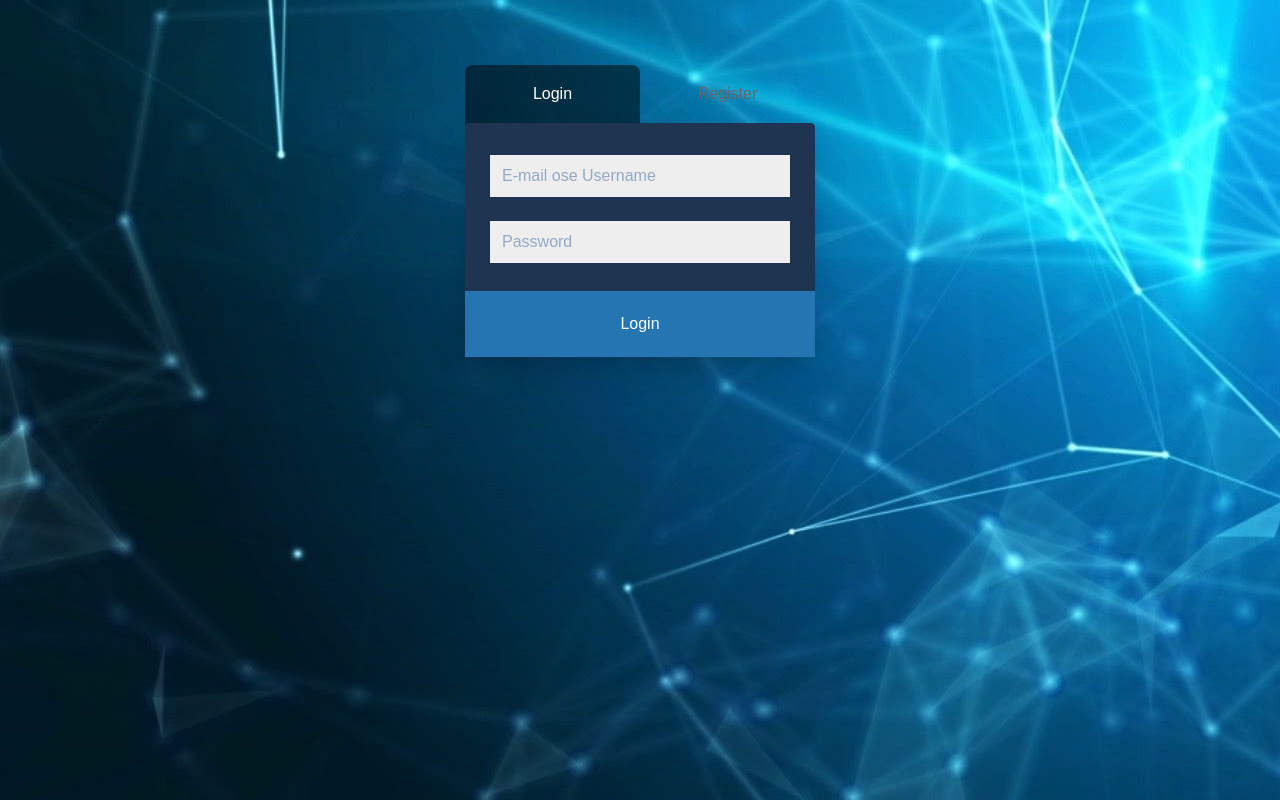
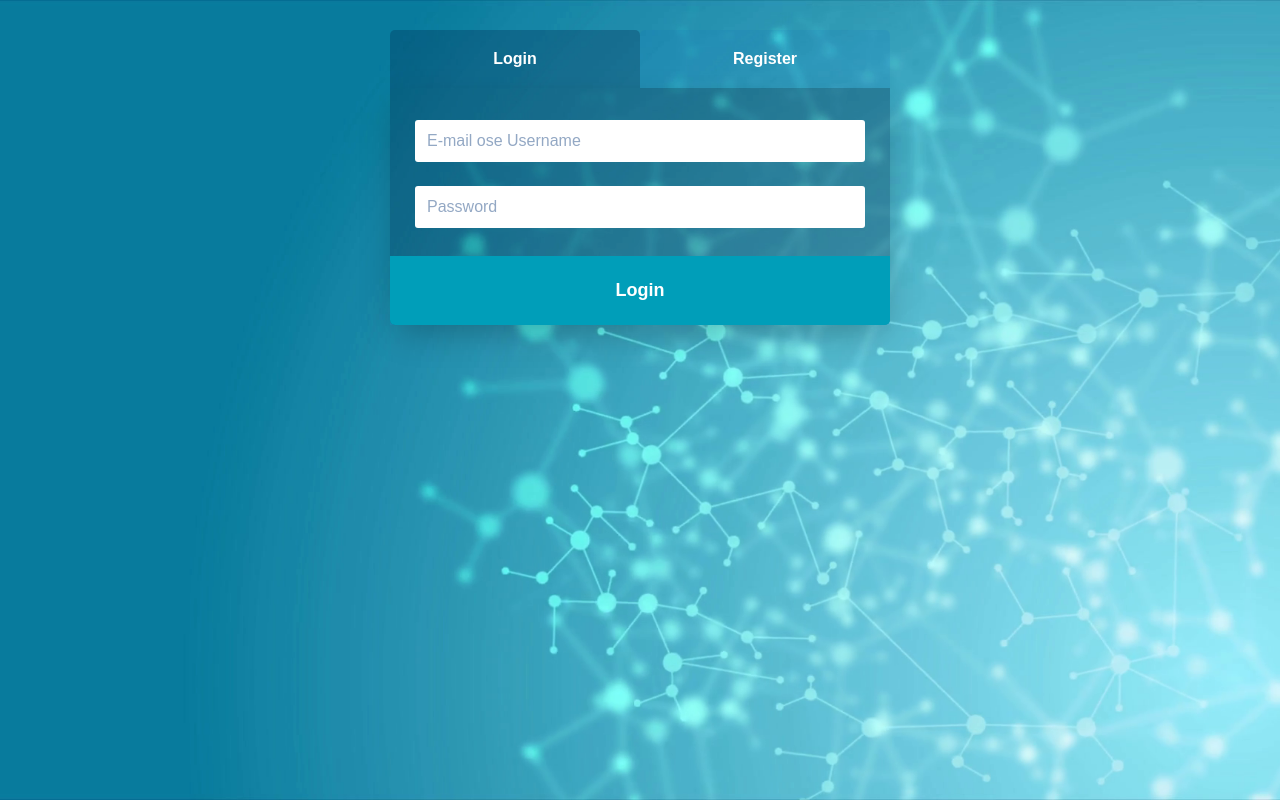
Before and after one commit to ardianhalitaj/senzomat, a PHP site: page /login.html in a window 1280 px wide. Run offline with PHP 8.4, Linux system fonts and the light colour scheme.

Commit message:
Fixed styling for login/register

```diff
--- a/assets/css/login.css
+++ b/assets/css/login.css
@@ -1,23 +1,25 @@
 	body {
-		background-image: url(../img/backgrounds/1.jpg);
+		background: url(../img/pharma_logger.png) no-repeat center center fixed;
+        -webkit-background-size: cover;
+        -moz-background-size: cover;
+        -o-background-size: cover;
+        background-size: cover;
 		margin: 0;
 		padding: 0;
 		font-family: 'Century Gothic', CenturyGothic, AppleGothic, sans-serif;font-weight: light;
-		font-weight: 100;
 	}
 
 .loginWrapper {
 	display: block;
-	position: relative;
-	width: 350px;
-	text-align: center;
+	position: absolute;
   margin: auto;
+	width: 500px;
+	height: 750px;
+	position: fixed;
+  top: 0;
+  bottom: 0;
+  left: 0;
   right: 0;
-	left: 0;
-	margin-top: 60px;
-	margin-bottom: 60px;
-	z-index: 1000;
-	transition: box-shadow 1s;
 }
 
 .logginFormFooter {
@@ -55,6 +57,7 @@ nav {
   width: 100%;
   -webkit-transform: translateY(5px);
   transform: translateY(5px);
+	margin-bottom: 5px;
 }
 
 .tabs > li {
@@ -62,13 +65,14 @@ nav {
   display: table-cell;
   list-style: none;
   text-align: center;
-  padding: 20px 20px 25px 20px;
+  padding: 20px 20px 20px 20px;
   position: relative;
   overflow: hidden;
   cursor: pointer;
-  color: #666;
-  background-color: none;
-
+  color: #fff;
+	font-weight: 600;
+	background-color: rgba(0,100,200,0.1);
+	border-radius: 5px 5px 0 0;
 }
 .tabs > li:before {
   z-index: -1;
@@ -79,67 +83,54 @@ nav {
   color: #FFF;
   top: 0;
   left: 0;
- 	background-color: #DDD;
   -webkit-transform: translateY(100%);
   transform: translateY(100%);
   transition-duration: .25s;
-  border-radius: 8px 8px 0 0;
 }
 
 .tabs > li:hover:before {
   -webkit-transform: translateY(70%);
   transform: translateY(70%);
 }
-.tabs > li.active {
-  color: #FFF;
-}
 .tabs > li.active:before {
   transition-duration: .5s;
- 	background: #1e3451;
-  background: rgba(0, 0, 0, 0.5);
+  background: rgba(0, 0, 0, 0.2);
   -webkit-transform: translateY(0);
   transform: translateY(0);
 }
 
 .tab__content {
-  background-color: white;
   position: relative;
   width: 100%;
-  border-radius: 5px 5px 0px 0px;
- 	background-color: #1e3451;
+ 	background: rgba(0, 100, 200, 0.1);
   -webkit-box-shadow: 0px 12px 34px -8px rgba(0,0,0,0.28);
   -moz-box-shadow: 0px 12px 34px -8px rgba(0,0,0,0.28);
   box-shadow: 0px 12px 34px -8px rgba(0,0,0,0.28);
-
 }
 .tab__content > li {
   width: 100%;
   position: absolute;
-  border-radius: 5px;
   color: #FFF;
   top: 0;
   left: 0;
-  background-color: #1e3451;
   display: none;
   list-style: none;
 }
 .tab__content > li .content__wrapper {
   text-align: center;
-  border-radius: 5px;
   padding-top: 24px;
   background-color: #1e3451;
+  background: rgba(0, 0, 0, 0.2);
+	border-radius: 0 0 5px 5px;
 }
-
 
 	form input {
 		border: none;
 		padding: 12px;
-		background: #EEE;
 		font-size: 16px;
 		margin: 12px 0px;
-		width: 300px;
-		font-weight: 100;
-    	outline: none;
+		width: 450px;
+		border-radius: 3px;
 	}
 
 	form input:first-child {margin-top: 8px;}
@@ -150,14 +141,20 @@ box-shadow: 0px 12px 34px -8px rgba(0,0,0,0.28);
 	form input:placeholder {color: #1e3451;}
 
 	form [type="submit"]:focus,
-	form [type="submit"]:hover {background: #1d5e91;}
+	form [type="submit"]:hover {
+		background: #00799e;
+		border-radius: 0 0 5px 5px;
+	}
 
 	form [type="submit"] {
-		background: #2575b2;
+		background: #009eb9;
 	  color: #FFF;
 	  padding: 24px;
 	  width: 100%;
 	  cursor: pointer;
+	  border-radius: 0 0 5px 5px;
+	  font-weight: 600;
+	  font-size: 18px;
 	}
 
 	::-webkit-input-placeholder {color: #93a8c4;}
--- a/assets/js/login.js
+++ b/assets/js/login.js
@@ -24,7 +24,7 @@ $(document).ready(function(){
         clickedTab = $(".tabs .active");
 
         // fade out active tab
-        activeTab.fadeOut(250, function() {
+        activeTab.fadeOut(50, function() {
 
             // Remove active class all tabs
             $(".tab__content > li").removeClass("active");
@@ -47,7 +47,7 @@ $(document).ready(function(){
             }, 500, function() {
 
                 // Fade in active tab
-                activeTab.delay(50).fadeIn(250);
+                activeTab.delay(50).fadeIn(50);
 
             });
         });
--- a/login.html
+++ b/login.html
@@ -5,8 +5,6 @@
 	<link rel="stylesheet" type="text/css" href="assets/css/login.css">
 </head>
 <body>
-
-
 	<section class="loginWrapper">
 
 	<ul class="tabs">
```
Also changed, not shown: assets/img/pharma_logger.png (added). Lines whose indentation alone changed are shown as unchanged.
